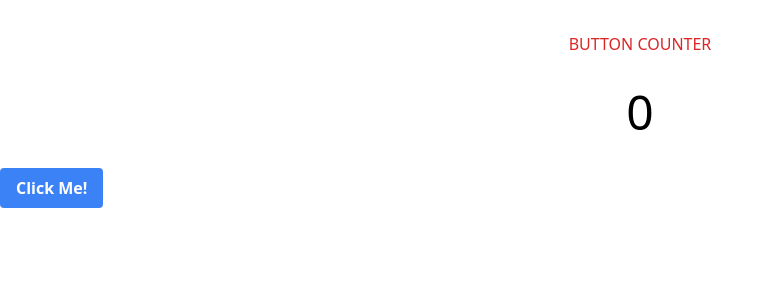
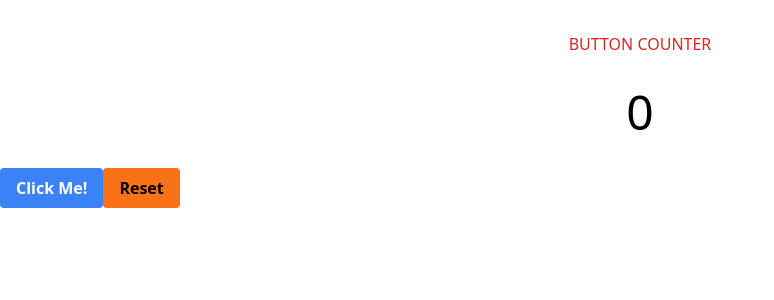
Before and after one commit to JNV000/button-counter, a React (Create React App) app: page / in a window 1280 px wide. Shown: the top 300 px of the page, without its empty margins (0-774 px from the left). Built offline with nearby package versions, Linux system fonts and the light colour scheme.

Commit message:
add reset button and functionality

```diff
--- a/src/App.jsx
+++ b/src/App.jsx
@@ -2,7 +2,7 @@ import "./App.css";
 import useCount from "./hooks/useCount";
 
 function App() {
-  const [count, increment] = useCount();
+  const [count, increment, reset] = useCount();
 
   // <> is shorthand for <Fragment>
   return (
@@ -18,6 +18,13 @@ function App() {
       >
         Click Me!
       </button>
+      <button
+        type="button"
+        className="rounded bg-orange-500 py-2 px-4 font-bold text-black hover:bg-orange-700"
+        onClick={reset}
+      >
+        Reset
+      </button>
     </>
   );
 }
--- a/src/hooks/useCount.js
+++ b/src/hooks/useCount.js
@@ -7,7 +7,11 @@ function useCount(initialCount = 0) {
     setCount((prev) => prev + 1);
   };
 
-  return [count, increment];
+  const reset = () => {
+    setCount(initialCount); // set to 0
+  };
+
+  return [count, increment, reset];
 }
 
 export default useCount;
```
